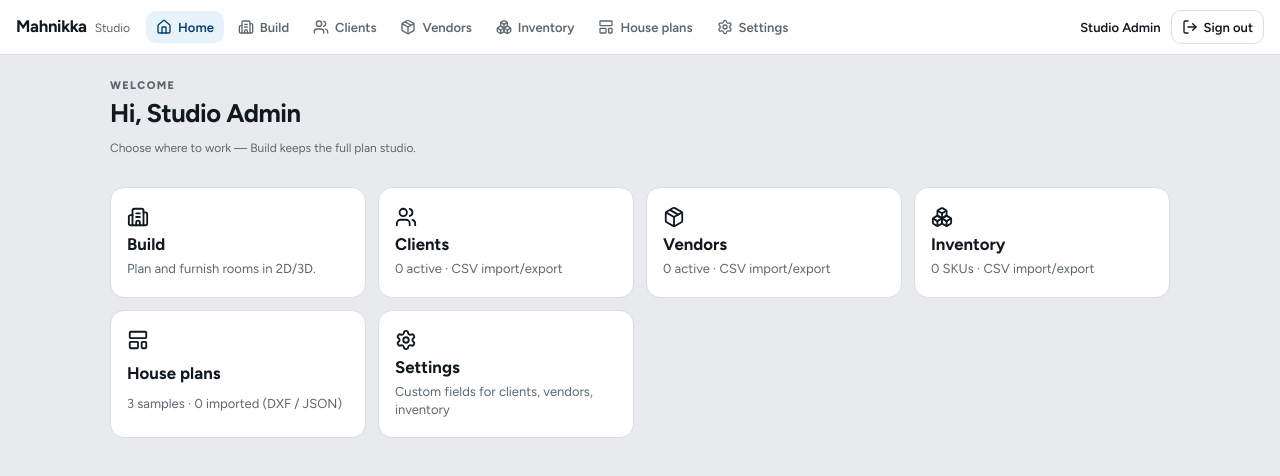
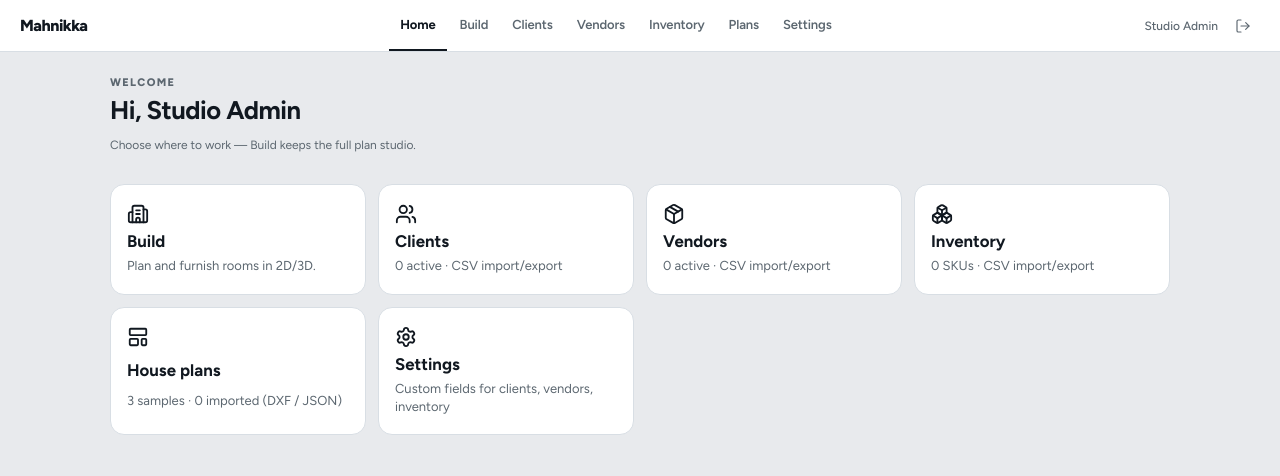
Before and after one commit to bwichienkur/home-builder, a React (Vite) app: page /login in a window 1280 px wide. Both pictures are taken after a click on the button "Sign in". Shown: the top 476 px of the page. Built offline with nearby package versions, Linux system fonts and the light colour scheme; no server answers.

Commit message:
Simplify top navigation chrome
Drop per-link icons and pill fills for a quieter text bar with underline
active state, shorter Plans label, and icon-only sign out.

Co-authored-by: bwichienkur <bwichienkur@users.noreply.github.com>

```diff
--- a/src/features/shell/AppShell.tsx
+++ b/src/features/shell/AppShell.tsx
@@ -1,27 +1,18 @@
 import { useEffect } from 'react';
 import { NavLink, Outlet, useNavigate } from 'react-router-dom';
-import {
-  Boxes,
-  Building2,
-  Home,
-  LayoutTemplate,
-  LogOut,
-  Package,
-  Settings,
-  Users,
-} from 'lucide-react';
+import { LogOut } from 'lucide-react';
 import { useAuthStore } from '../../store/authStore';
 import { useCrmStore } from '../../store/crmStore';
 import './shell.css';
 
 const NAV = [
-  { to: '/', label: 'Home', icon: Home, end: true },
-  { to: '/build', label: 'Build', icon: Building2 },
-  { to: '/clients', label: 'Clients', icon: Users },
-  { to: '/vendors', label: 'Vendors', icon: Package },
-  { to: '/inventory', label: 'Inventory', icon: Boxes },
-  { to: '/plans', label: 'House plans', icon: LayoutTemplate },
-  { to: '/settings', label: 'Settings', icon: Settings },
+  { to: '/', label: 'Home', end: true },
+  { to: '/build', label: 'Build' },
+  { to: '/clients', label: 'Clients' },
+  { to: '/vendors', label: 'Vendors' },
+  { to: '/inventory', label: 'Inventory' },
+  { to: '/plans', label: 'Plans' },
+  { to: '/settings', label: 'Settings' },
 ];
 
 export function AppShell() {
@@ -39,20 +30,20 @@ export function AppShell() {
   return (
     <div className="app-shell">
       <header className="app-shell-top">
-        <div className="app-shell-brand">
-          <strong>Mahnikka</strong>
-          <span className="muted">Studio</span>
-        </div>
+        <NavLink to="/" className="app-shell-brand" end>
+          Mahnikka
+        </NavLink>
         <nav className="app-shell-nav" aria-label="Primary">
-          {NAV.map(({ to, label, icon: Icon, end }) => (
-            <NavLink key={to} to={to} end={end} className={({ isActive }) => (isActive ? 'is-active' : '')}>
-              <Icon size={16} />
-              <span>{label}</span>
+          {NAV.map(({ to, label, end }) => (
+            <NavLink key={to} to={to} end={end} className={({ isActive }) => (isActive ? 'is-active' : undefined)}>
+              {label}
             </NavLink>
           ))}
         </nav>
         <div className="app-shell-user">
-          <span className="app-shell-user-name">{user?.name ?? user?.email}</span>
+          <span className="app-shell-user-name" title={user?.email}>
+            {user?.name ?? user?.email}
+          </span>
           <button
             type="button"
             className="app-shell-logout"
@@ -60,9 +51,9 @@ export function AppShell() {
               void logout().then(() => navigate('/login'));
             }}
             title="Sign out"
+            aria-label="Sign out"
           >
-            <LogOut size={16} />
-            <span>Sign out</span>
+            <LogOut size={16} strokeWidth={1.75} />
           </button>
         </div>
       </header>
--- a/src/features/shell/shell.css
+++ b/src/features/shell/shell.css
@@ -5,59 +5,73 @@
   background: var(--void);
 }
 .app-shell-top {
-  display: flex;
+  display: grid;
+  grid-template-columns: auto minmax(0, 1fr) auto;
   align-items: center;
-  gap: 16px;
-  padding: 10px 16px;
+  gap: 20px;
+  padding: 0 20px;
+  height: 52px;
   border-bottom: 1px solid var(--line);
-  background: rgba(255, 255, 255, 0.92);
-  backdrop-filter: blur(10px);
+  background: #fff;
   z-index: 20;
 }
 .app-shell-brand {
-  display: flex;
-  align-items: baseline;
-  gap: 8px;
-  min-width: 110px;
+  font-size: 1rem;
+  font-weight: 750;
+  letter-spacing: -0.03em;
+  text-decoration: none;
+  color: var(--ink);
+  white-space: nowrap;
 }
-.app-shell-brand strong {
-  font-size: 1.05rem;
-  letter-spacing: -0.02em;
+.app-shell-brand:hover {
+  color: var(--accent-ink);
 }
 .app-shell-nav {
   display: flex;
-  flex-wrap: wrap;
-  gap: 4px;
-  flex: 1;
+  align-items: stretch;
+  justify-content: center;
+  gap: 2px;
+  min-width: 0;
+  height: 100%;
+  overflow-x: auto;
+  scrollbar-width: none;
+}
+.app-shell-nav::-webkit-scrollbar {
+  display: none;
 }
 .app-shell-nav a {
   display: inline-flex;
   align-items: center;
-  gap: 6px;
-  padding: 8px 10px;
-  border-radius: 10px;
+  flex: 0 0 auto;
+  height: 100%;
+  padding: 0 11px;
   text-decoration: none;
   color: var(--muted);
-  font-weight: 600;
+  font-weight: 550;
   font-size: 13px;
+  letter-spacing: -0.01em;
+  border-bottom: 2px solid transparent;
+  margin-bottom: -1px;
 }
 .app-shell-nav a:hover {
-  background: var(--soft);
   color: var(--ink);
 }
 .app-shell-nav a.is-active {
-  background: var(--accent-soft);
-  color: var(--accent-ink);
+  color: var(--ink);
+  font-weight: 650;
+  border-bottom-color: var(--ink);
 }
 .app-shell-user {
   display: flex;
   align-items: center;
-  gap: 10px;
+  gap: 8px;
+  min-width: 0;
 }
 .app-shell-user-name {
-  font-size: 13px;
-  font-weight: 600;
-  max-width: 140px;
+  font-size: 12px;
+  font-weight: 500;
+  color: var(--muted);
+  max-width: 120px;
   overflow: hidden;
   text-overflow: ellipsis;
   white-space: nowrap;
@@ -65,14 +79,19 @@
 .app-shell-logout {
   display: inline-flex;
   align-items: center;
-  gap: 6px;
-  border: 1px solid var(--line);
-  background: #fff;
-  border-radius: 10px;
-  padding: 8px 10px;
-  font-weight: 600;
-  font-size: 13px;
+  justify-content: center;
+  width: 34px;
+  height: 34px;
+  border: 0;
+  background: transparent;
+  border-radius: 8px;
+  color: var(--muted);
   cursor: pointer;
+  flex-shrink: 0;
+}
+.app-shell-logout:hover {
+  background: var(--soft);
+  color: var(--ink);
 }
 .app-shell-main {
   min-height: 0;
@@ -85,6 +104,20 @@
   height: 100%;
   min-height: 0;
   position: relative;
+}
+
+@media (max-width: 720px) {
+  .app-shell-top {
+    gap: 12px;
+    padding: 0 12px;
+  }
+  .app-shell-user-name {
+    display: none;
+  }
+  .app-shell-nav a {
+    padding: 0 9px;
+    font-size: 12px;
+  }
 }
 
 .data-page {
@@ -240,14 +273,3 @@
   font-size: 13px;
   line-height: 1.4;
 }
-@media (max-width: 860px) {
-  .app-shell-top {
-    flex-wrap: wrap;
-  }
-  .app-shell-user-name {
-    display: none;
-  }
-  .app-shell-nav a span {
-    display: none;
-  }
-}
--- a/src/studio.css
+++ b/src/studio.css
@@ -1886,6 +1886,13 @@
   display: none;
 }
 
+@media (max-width: 900px) {
+  .studio-dock-action span,
+  .studio-dock-seg button span {
+    display: none;
+  }
+}
+
 @media (max-width: 720px) {
   .studio-bag strong {
     display: none;
```
